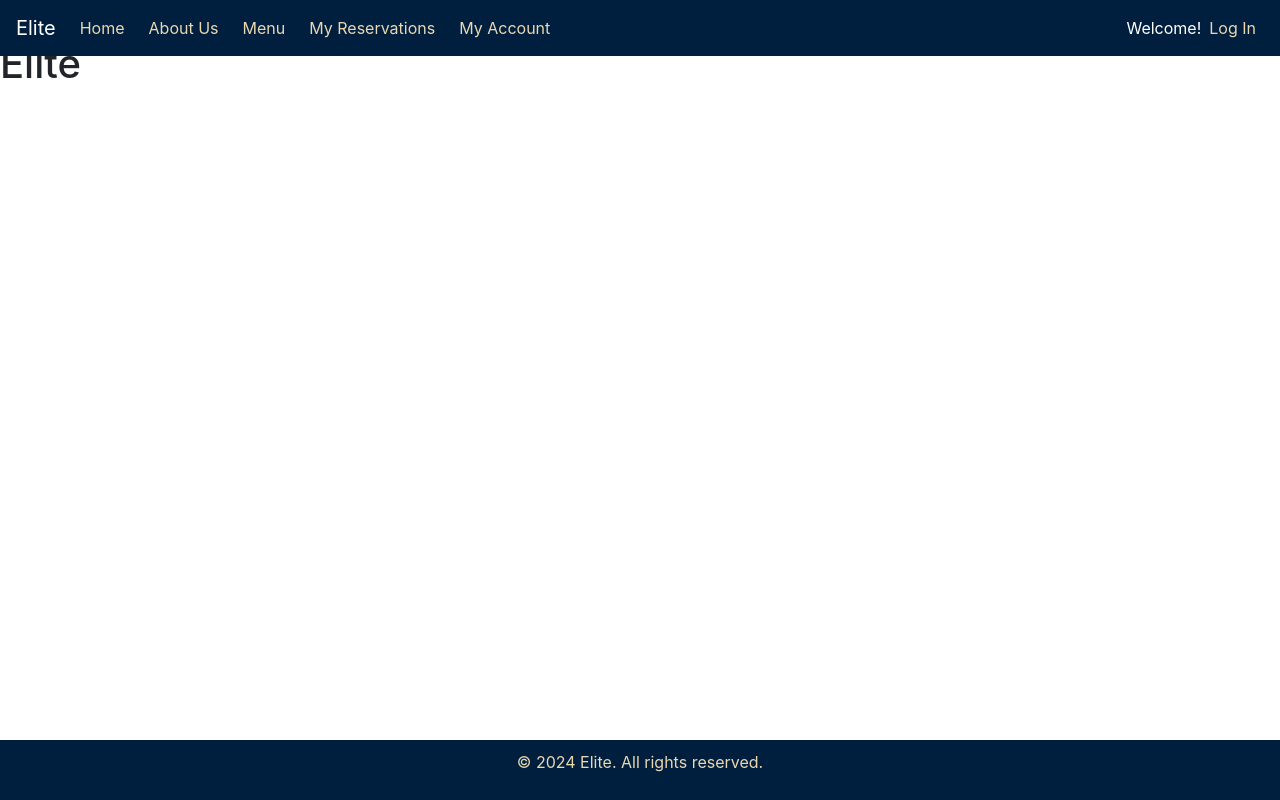
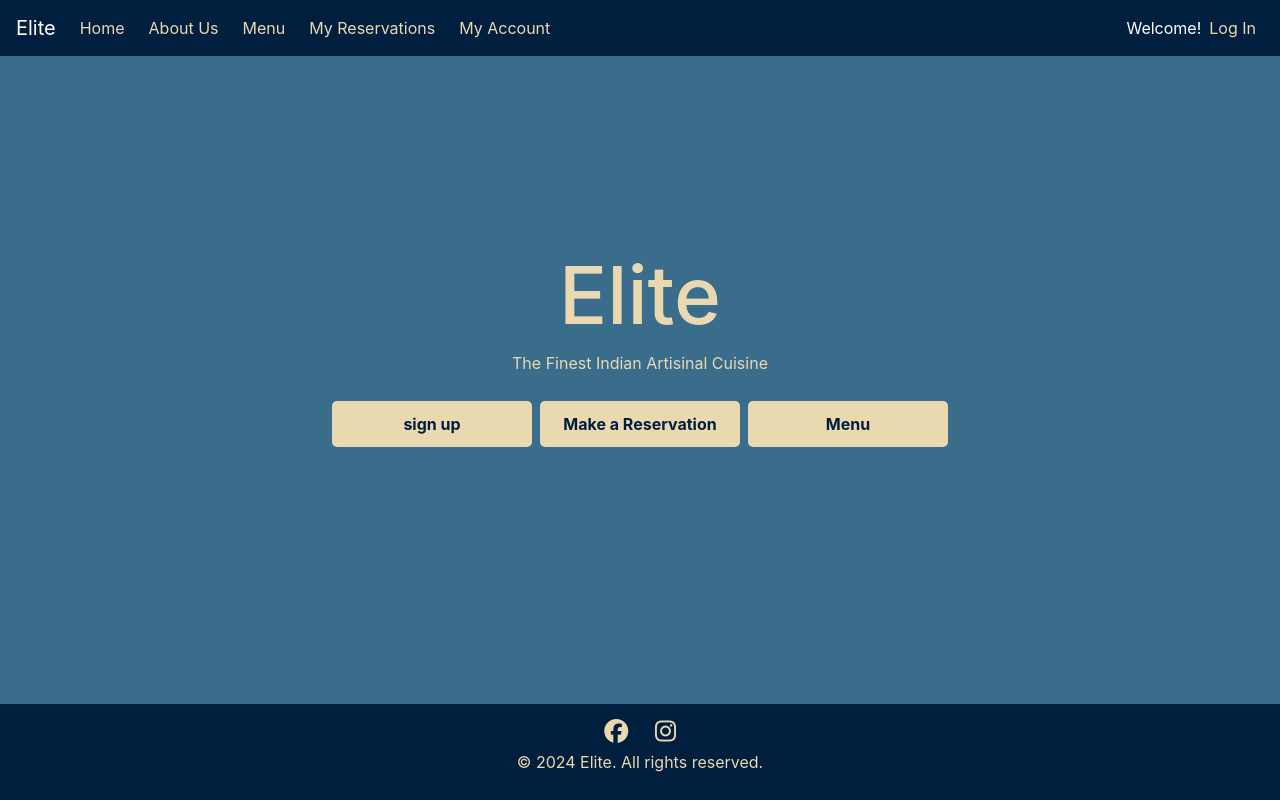
Before and after one commit to DanParkinson/project-4-elite, a Django app: template templates/index.html in a window 1280 px wide. Run offline with Django 3.2, Linux system fonts and the light colour scheme; the template is opened without the code that fills it, so the values that code supplies are empty; some libraries are stand-ins or nearby versions.

Commit message:
Index.html styled

```diff
--- a/static/css/style.css
+++ b/static/css/style.css
@@ -11,7 +11,20 @@
     background-color: #001F3F;
 }
 
+/*main*/
+main {
+    background-color: #3A6D8C;
+}
+
 /* ------------------------ text*/
+
+h1 {
+    color:#EAD8B1;
+}
+
+p {
+    color:#EAD8B1;
+}
 
 /*navbar links*/
 .navbar.navbar-dark .navbar-nav .nav-link {
@@ -28,6 +41,19 @@
     color: #EAD8B1 ;
 }
 
+/* footer social media */
+.social-icon {
+    color: #EAD8B1;
+}
+
+/* ------------------------ buttons*/
+
+/* main menu buttons */
+.custom-button {
+    background-color: #EAD8B1;
+    color: #001F3F;
+}
+
 /* ------------------------ hovers*/
 
 /* navbar items change color on hover*/
@@ -35,6 +61,16 @@
     color:#ffffff;
 }
 
+/*social icons change color on hover*/
+.social-icon:hover {
+    color: #ffffff;
+}
+
+/* button change color on hover*/
+.custom-button:hover {
+    background-color:#001F3F;
+    color: white;
+}
 
 /* ----------------------------------------- Design choices */
 
@@ -48,3 +84,33 @@
     text-align: center;
     padding: 10px;
 }
+
+/*social icons*/
+.social-icon {
+    margin: 0 10px;
+    font-size: 24px;
+}
+
+/* -------------------- index.html */
+h1 {
+    font-size: 5rem;
+}
+
+.container {
+    display: flex;
+    flex-direction: column;
+    justify-content: center;
+    align-items: center;
+    min-height: 80vh;
+    text-align: center;
+}
+
+/* main buttons*/
+.custom-button {
+    padding: 10px 20px;
+    margin: 10px;
+    width: 200px;
+    border-radius: 5px;
+    font-weight: bold;
+    flex: 1 1 200px;
+}
--- a/templates/includes/footer.html
+++ b/templates/includes/footer.html
@@ -1,3 +1,14 @@
+<div class="social-media">
+    <a href="https://www.facebook.com/" target="_blank" rel="noopener" class="social-icon"
+        aria-label="Visit Elite Facebook page (opens in a new tab)">
+        <i class="fa-brands fa-facebook"></i>
+    </a>
+    <a href="https://www.instagram.com/" target="_blank" rel="noopener" class="social-icon"
+        aria-label="Visit Elite Instagram page (opens in a new tab)">
+        <i class="fa-brands fa-instagram"></i>
+    </a>
+</div>
+
 <div>
     <p class="copyright">© 2024 Elite. All rights reserved.</p>
 </div>
--- a/templates/includes/head.html
+++ b/templates/includes/head.html
@@ -9,3 +9,5 @@
 </script>
 <!-- Custom CSS -->
 <link rel="stylesheet" href="{% static 'css/style.css' %}">
+<!-- Fontawesome -->
+<script src="https://kit.fontawesome.com/8a7b4515d3.js" crossorigin="anonymous"></script>
--- a/templates/index.html
+++ b/templates/index.html
@@ -2,5 +2,13 @@
 
 
 {% block content %}
-<h1>Elite</h1>
+<div class ="container flex-grow-1 d-flex flex-column justify-content-center align-items-center">
+    <h1>Elite</h1>
+    <p>The Finest Indian Artisinal Cuisine </p>
+    <div class="d-flex mb-3 flex-wrap">
+        <a class="btn custom-button flex-fill mx-1" href="">sign up</a>
+        <a class="btn custom-button flex-fill mx-1" href="">Make a Reservation</a>
+        <a class="btn custom-button flex-fill mx-1" href="">Menu</a>
+    </div>
+</div>
 {% endblock %}
```
